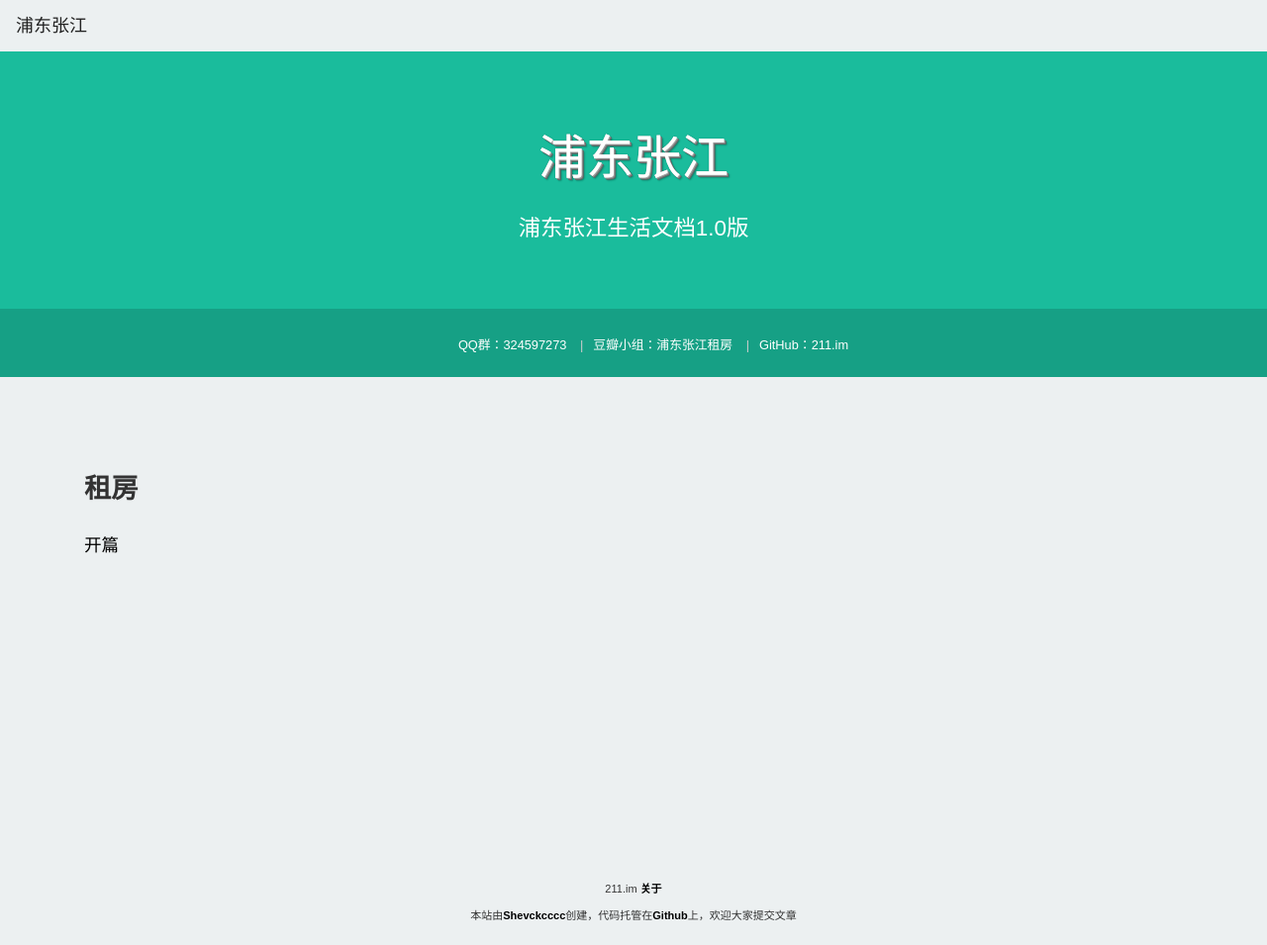
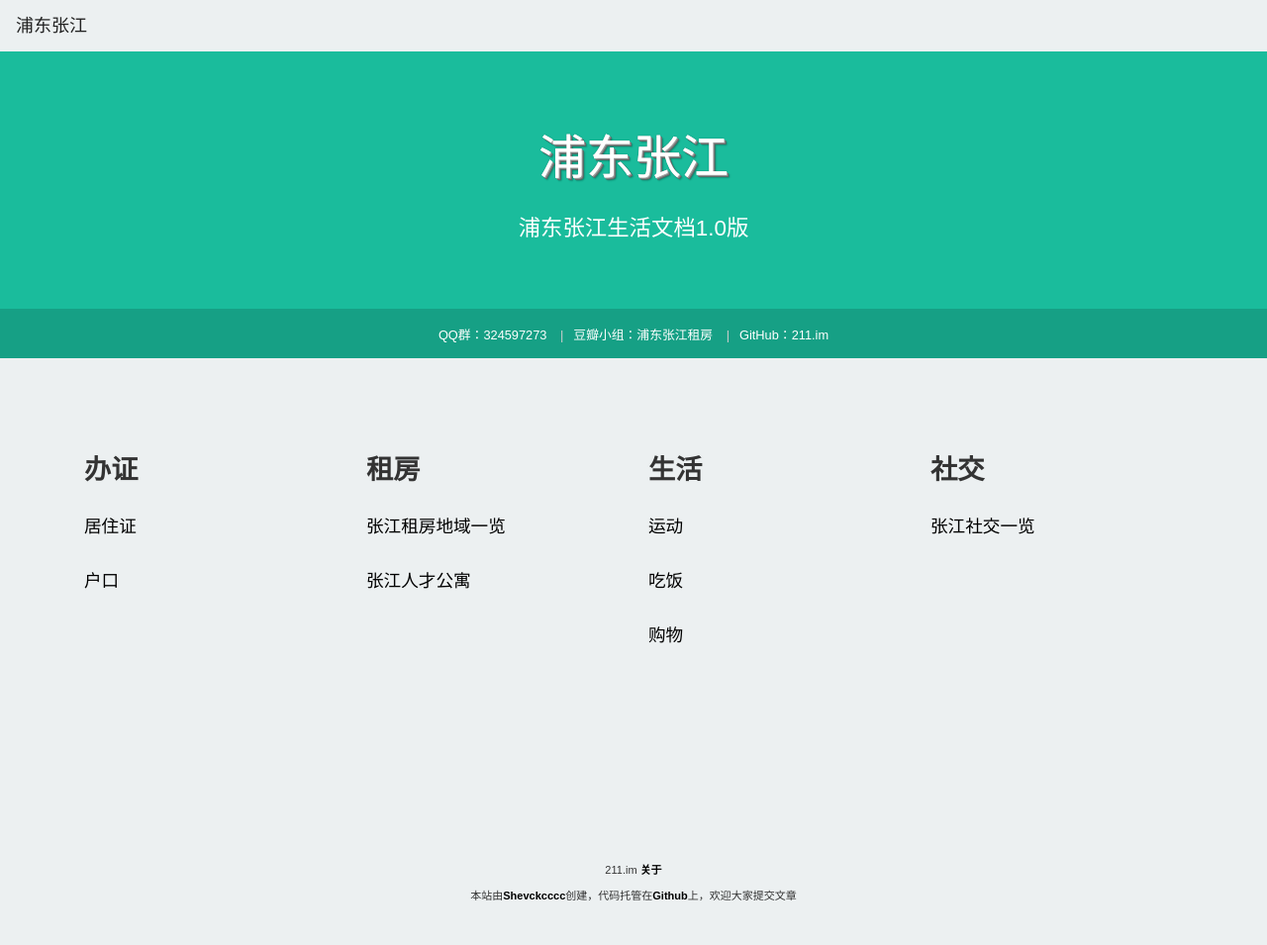
Before and after one commit to Shevckcccc/zhangjiang-life, a Jekyll site: the page built from index.html, in a window 1280 px wide. Shown: the whole page at 99% size. Built offline with Jekyll 4.4.1, drawn with Linux system fonts in a browser that asks for light colours; nearby versions of some CDN libraries.

Commit message:
add posts

```diff
--- /dev/null
+++ b/_posts/certificate/2014-11-01-household.md
@@ -0,0 +1,8 @@
+---
+layout: post
+title: 户口
+category: 办证
+authors:
+- Shevckcccc|iOS开发|/images/author-image.jpeg|http://java.im
+
+---
--- /dev/null
+++ b/_posts/certificate/2014-11-01-residence.md
@@ -0,0 +1,8 @@
+---
+layout: post
+title: 居住证
+category: 办证
+authors:
+- Shevckcccc|iOS开发|/images/author-image.jpeg|http://java.im
+
+---
--- /dev/null
+++ b/_posts/house/2014-11-02-zhangjiang-talentapt.md
@@ -0,0 +1,25 @@
+---
+layout: post
+title: 张江租房地域一览
+category: 租房
+authors:
+- Shevckcccc|iOS开发|/images/author-image.jpeg|http://java.im
+
+---
+
+##主流区域
+
+| 名称      |    说明 |
+| :-------- | --------:|
+| 张江镇  |
+| 玉兰香苑|
+| 川杨新苑|
+| 唐镇|
+| 川沙|
+
+
+##详细介绍
+待补充
+
+##居住建议
+待补充
--- /dev/null
+++ b/_posts/life/2014-11-03-buy.md
@@ -0,0 +1,8 @@
+---
+layout: post
+title: 购物
+category: 生活
+authors:
+- Shevckcccc|iOS开发|/images/author-image.jpeg|http://java.im
+
+---
--- /dev/null
+++ b/_posts/life/2014-11-03-food.md
@@ -0,0 +1,8 @@
+---
+layout: post
+title: 吃饭
+category: 生活
+authors:
+- Shevckcccc|iOS开发|/images/author-image.jpeg|http://java.im
+
+---
--- a/_posts/house/2014-10-25-start.md
+++ b/_posts/life/2014-11-03-sports.md
@@ -1,15 +1,8 @@
 ---
 layout: post
-title: 开篇
-category: 租房
+title: 运动
+category: 生活
 authors:
 - Shevckcccc|iOS开发|/images/author-image.jpeg|http://java.im
 
 ---
-
-##说点什么呢
-aaaa
-正文开始
-sjsjs
-`sss`
-**ddjdj**
--- /dev/null
+++ b/_posts/social/2014-11-05-zhangjiang-sociality.md
@@ -0,0 +1,8 @@
+---
+layout: post
+title: 张江社交一览
+category: 社交
+authors:
+- Shevckcccc|iOS开发|/images/author-image.jpeg|http://java.im
+
+---
--- a/css/styles.css
+++ b/css/styles.css
@@ -6,6 +6,15 @@ html , body {
 a, a:hover {
     color: #000;
     text-decoration: none;
+}
+
+table th, table td {
+    padding: 8px;
+    line-height: 20px;
+    text-align: left;
+    vertical-align: top;
+    border: 1px solid #DDD;
+    min-width: 150px;
 }
 
 .navbar-default {
@@ -58,6 +67,8 @@ a, a:hover {
 .site-into ul{
     list-style: none;
     text-align: center;
+    margin: 3px;
+    padding: 0;
 }
 
 .site-into ul li {
```
Also changed, not shown: _posts/house/2014-11-02-zhangjiang-area.md (added, +18 -0 lines).
